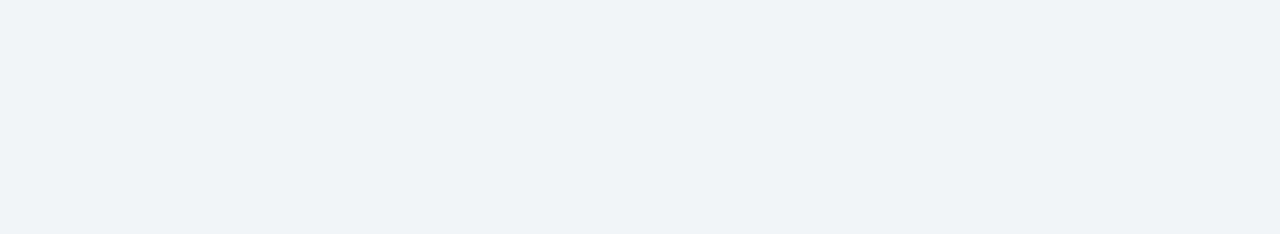
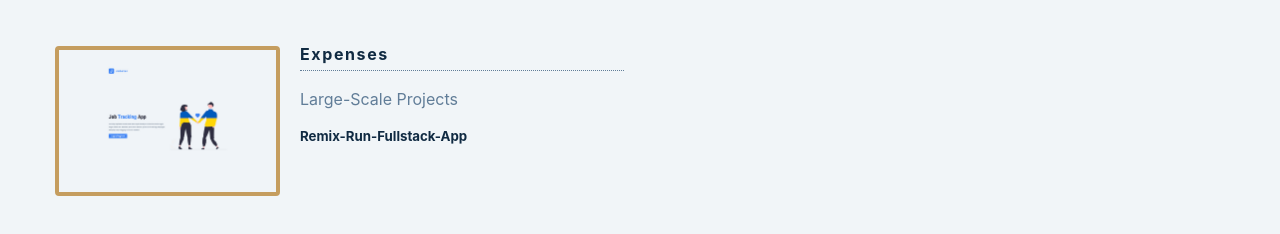
Before and after one commit to ShIKULJAK/portfolio, a React (Create React App) app: page / in a window 1280 px wide. Shown: the part 3064-3298 px from the top of the page. Before the commit the page ends 3142 px from the top, so only its background shows below. Built offline with nearby package versions, Linux system fonts and the light colour scheme.

Commit message:
updated with remix-run project

```diff
--- a/src/data.js
+++ b/src/data.js
@@ -207,5 +207,13 @@ const menu = [
     tech: 'redux-toolkit',
     url: 'https://shikulja-redux-toolkit-jobster.netlify.app',
   },
+  {
+    id: 27,
+    title: 'expenses',
+    category: 'large-scale projects',
+    img: './images/jobster.png',
+    tech: 'remix-run-fullstack-app',
+    url: 'https://shikulja-remix-expenses.netlify.app/',
+  },
 ];
 export default menu;
```
Also changed, not shown: 1 other file (tests, documents, lock files or other folders).
